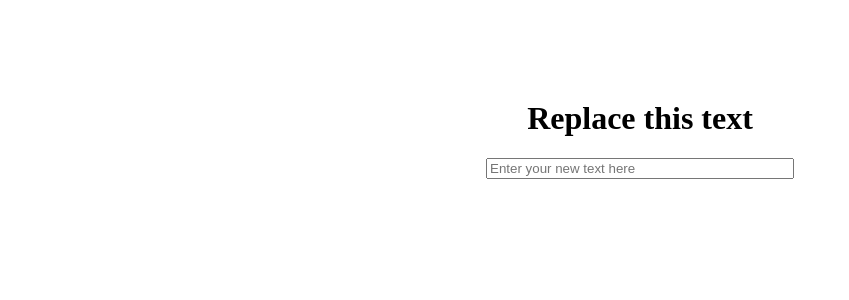
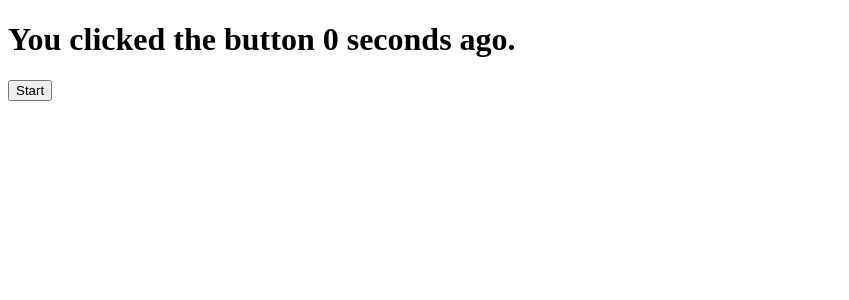
Before and after one commit to clarkcarter/sandbox, a React (Create React App) app: page / in a window 1280 px wide. Shown: the top 300 px of the page, without its empty margins (0-849 px from the left). Built offline with nearby package versions, Linux system fonts and the light colour scheme.

Commit message:
Making a timer (badly)
Lots of bugs still to fix

```diff
--- a/src/App.js
+++ b/src/App.js
@@ -1,29 +1,46 @@
 import React from 'react';
-import { MiddleMan } from './MiddleMan';
 
 class App extends React.Component {
   constructor(props) {
     super(props);
     this.state = {
-      text: 'Replace this text'
-    };
-    this.handleChange = this.handleChange.bind(this);
+      time: 0,
+      clicked: false
+    }
   }
 
-  handleChange(e) {
-      this.setState({ text: e.target.value });
+  timer = () => {
+    const newTime = this.state.time + 1;
+    this.setState({
+      time: newTime
+    });
   }
 
-  componentDidUpdate(){
-      if (this.state.text.length === 0) {
-        this.setState({
-          text: "Replace this text"
-        });
-      }
+  handleTimer = () => {
+    const newTime = setInterval(this.timer,1000);
+
+    if (this.state.clicked) {
+      clearInterval(this.timer);
+      this.setState({
+        time: 0,
+        clicked: false
+      });
+    } else {
+      this.setState({
+        time: newTime,
+        clicked: true
+      });
+    }
   }
 
   render() {
-    return <MiddleMan onChange={this.handleChange} text={this.state.text}/>;
+    const {time, clicked} = this.state;
+    return (
+      <div>
+       <h1>You clicked the button {time} seconds ago.</h1>
+       <button onClick={this.handleTimer}>{clicked ? 'Stop' : 'Start'}</button>
+      </div>
+    )
   }
 }
 
--- a/src/Input.js
+++ /dev/null
@@ -1,10 +0,0 @@
-import React from 'react';
-import PropTypes from 'prop-types';
-
-export const Input = (props) => {
-  return <input style={{width: 300}} placeholder="Enter your new text here" onChange={props.onChange}/>;
-}
-
-Input.propTypes = {
-  onChange: PropTypes.func
-}
--- a/src/MiddleMan.js
+++ /dev/null
@@ -1,11 +0,0 @@
-import React from 'react';
-import { Input } from './Input';
-
-export const MiddleMan = (props) => {
-    return (
-      <div style={{width: '100%', textAlign: 'center', marginTop: 100}}>
-        <h1>{props.text}</h1>
-        <Input onChange={props.onChange} value={props.text}/>
-      </div>
-    );
-}
```
Also changed, not shown: 1 other file (tests, documents, lock files or other folders).
